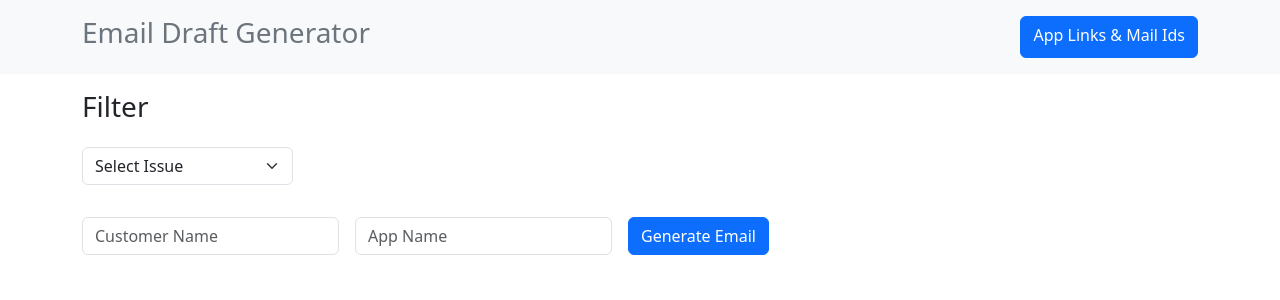
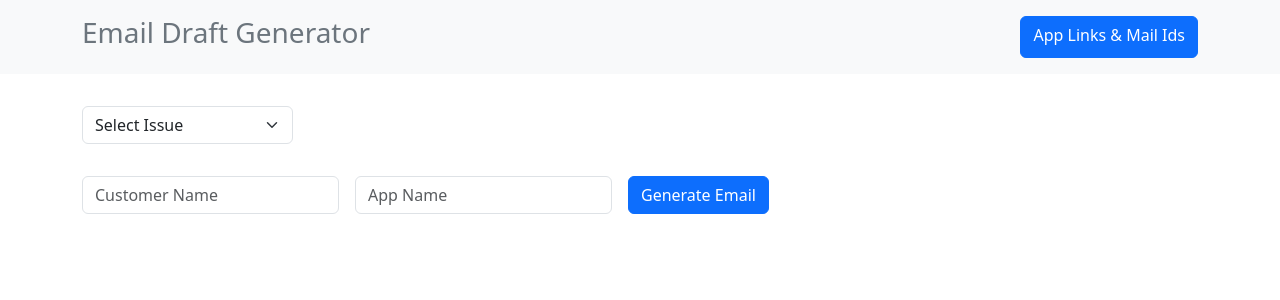
Before and after one commit to NeerajNero/emailDraftGenerator, a React (Vite) app: page / in a window 1280 px wide. Shown: the top 300 px of the page. Built offline with nearby package versions, Linux system fonts and the light colour scheme.

Commit message:
removed filter heading

```diff
--- a/src/components/MainPage.jsx
+++ b/src/components/MainPage.jsx
@@ -57,7 +57,6 @@ const MainPage = () => {
   }
   return (
     <main className='container mt-3'>
-      <h3>Filter</h3>
       <div className='d-flex filterStyle'>
       <div className='my-3 me-3'>
         <select onChange={handleDisplaySubSection} className='form-select'>
```
